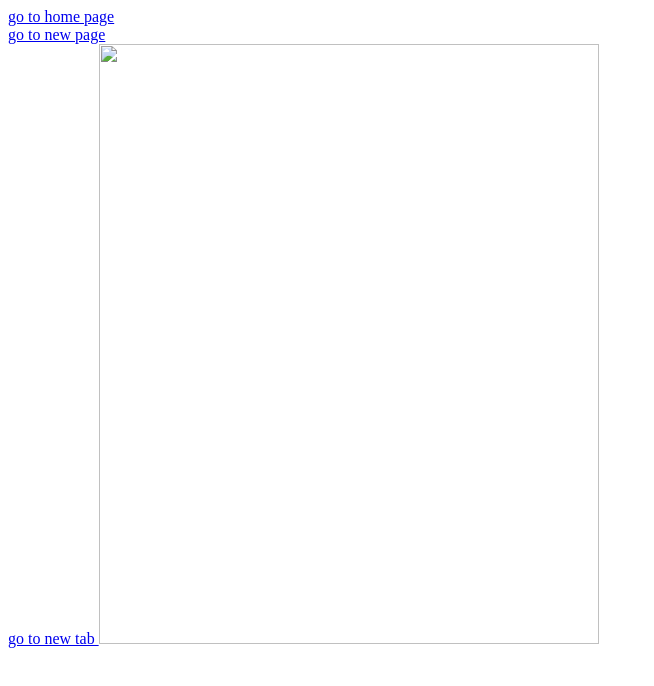
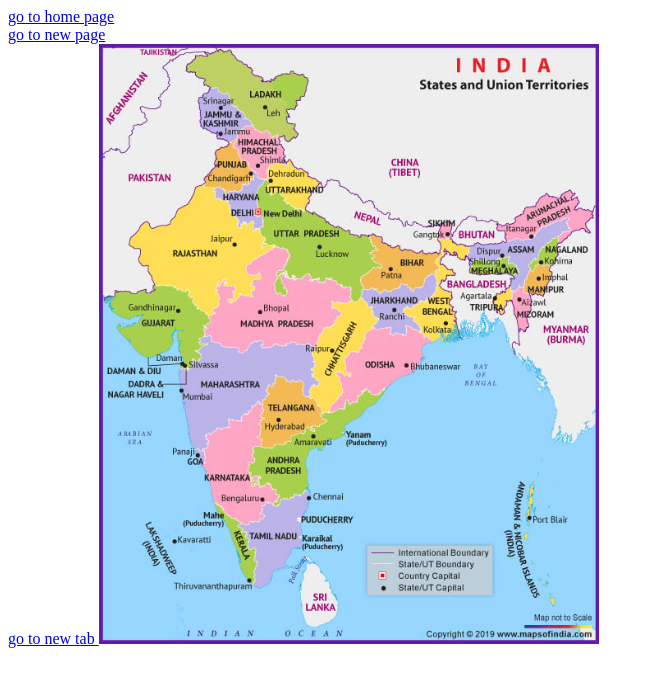
Before and after one commit to Seetha28/task1, a plain HTML site: page links.html in a window 1280 px wide. Shown: the whole page, without its empty margins (0-654 px from the left). Drawn offline with Linux system fonts and the light colour scheme.

Commit message:
Update links.html

```diff
--- a/links.html
+++ b/links.html
@@ -9,6 +9,6 @@
 <a href="https://gct.ac.in/23/department-ece-about-department" > go to new page </a>
 <br>
 <a href="https://gct.ac.in/23/department-ece-about-department" target="_blank" > go to new tab
-<a href="https://www.mapsofindia.com/" target="_blank"><img src ="images/image2.jpg" style="width:500px; height: 600px"; /> </a>
+<a href="https://www.mapsofindia.com/" target="_blank"><img src ="image2.jpg" style="width:500px; height: 600px"; /> </a>
 </body>
 </html>
```
